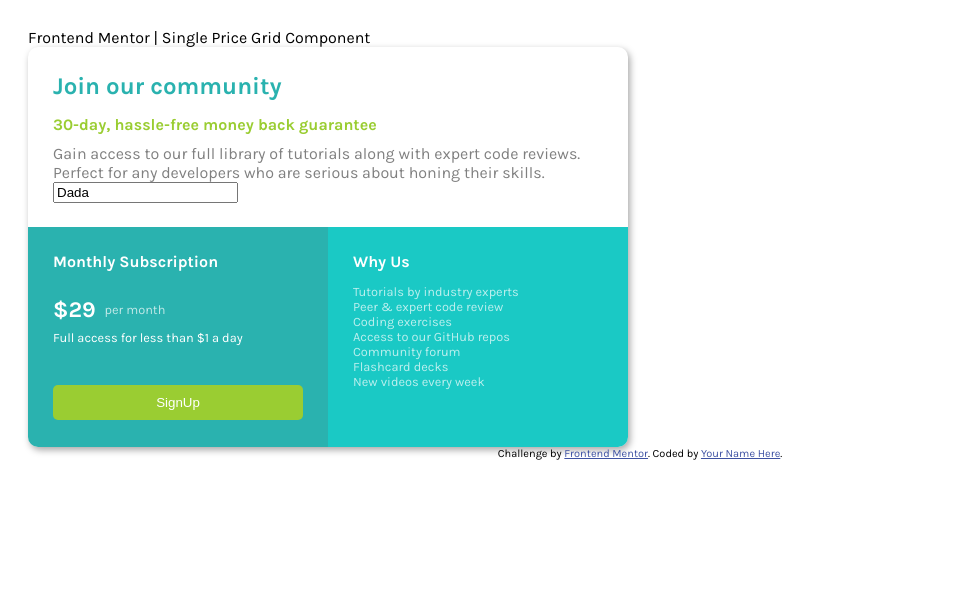
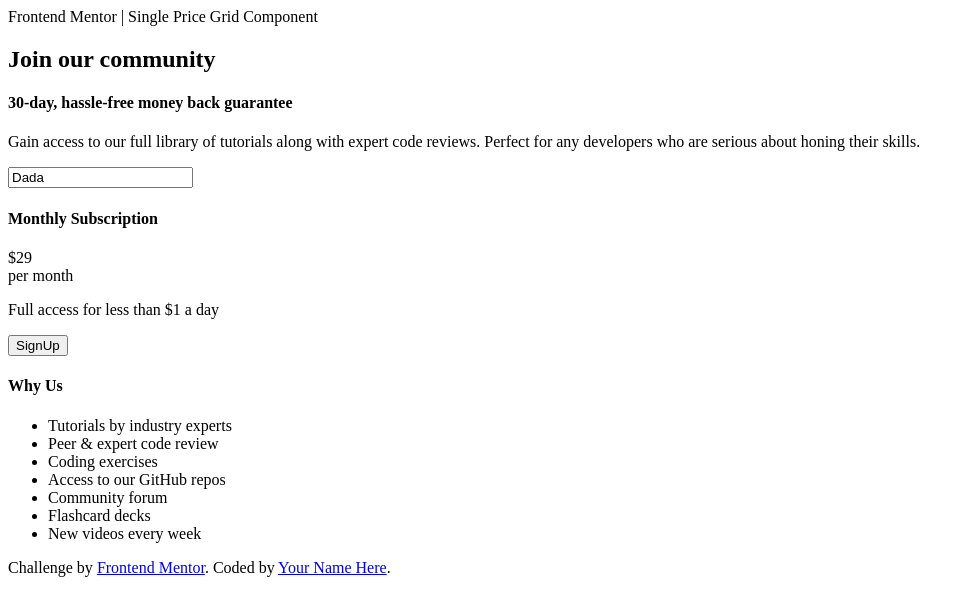
Before and after one commit to Akiiode/pricing-frontend-challeng, a plain HTML site: page index.html in a window 1280 px wide. Shown: the whole page, without its empty margins (0-971 px from the left). Drawn offline with Linux system fonts and the light colour scheme.

Commit message:
Update index.html

```diff
--- a/index.html
+++ b/index.html
@@ -22,122 +22,7 @@
     <title>Frontend Mentor | Single Price Grid Component</title>
 
     <!-- Feel free to remove these styles or customise in your own stylesheet 👍 -->
-    <style>
-      .attribution {
-        font-size: 11px;
-        text-align: center;
-      }
-      .attribution a {
-        color: hsl(228, 45%, 44%);
-      }
 
-      html {
-        box-sizing: border-box;
-        font-family: "Karla";
-        font-size: 16px;
-        font-weight: 400;
-      }
-      *,
-      *:before,
-      *:after {
-        box-sizing: inherit;
-      }
-      h2,
-      p,
-      h4 {
-        margin: 0;
-      }
-      body {
-        padding: 20px;
-      }
-
-      #card {
-        width: 600px;
-        height: 400px;
-        box-shadow: 2px 3px 7px 0px rgba(0, 0, 0, 0.35);
-        border-radius: 10px;
-        overflow: hidden;
-      }
-      #top-section {
-        width: 100%;
-        height: 45%;
-        padding: 25px;
-      }
-      #bottom-section {
-        display: flex;
-        width: 100%;
-        height: 55%;
-        color: white;
-      }
-      #bottom-left {
-        width: 50%;
-        height: 100%;
-        background-color: #2ab2af;
-        padding: 25px;
-      }
-      #bottom-right {
-        width: 50%;
-        height: 100%;
-        background-color: #1ac9c5;
-        padding: 25px;
-      }
-
-      #top-section h2 {
-        color: #2ab2af;
-        margin-bottom: 15px;
-      }
-      #top-section h4 {
-        color: yellowgreen;
-        margin-bottom: 10px;
-      }
-
-      #top-section P {
-        color: grey;
-      }
-
-      button {
-        color: white;
-        background-color: yellowgreen;
-        border: none;
-        padding: 10px;
-        width: 100%;
-        border-radius: 5px;
-      }
-      button:hover {
-        cursor: pointer;
-        background-color: green;
-        transform: scale(1.02);
-      }
-      ul {
-        list-style-type: none;
-        padding: 0;
-        opacity: 0.7;
-        font-size: 0.8rem;
-      }
-      #price {
-        font-weight: 700;
-        font-size: 1.4rem;
-      }
-      #bottom-left h4 {
-        margin-bottom: 25px;
-      }
-      #priceSub,
-      #price {
-        display: inline-block;
-      }
-      #priceSub {
-        margin-bottom: 10px;
-        position: relative;
-        top: -3px;
-        font-size: 0.8rem;
-        opacity: 0.7;
-        margin-left: 5px;
-      }
-      #bottom-left p {
-        font-size: 0.8rem;
-        margin-bottom: 40px;
-      }
-    </style>
 
     <script>
       const userName1 = document.querySelector("#userName");
```
